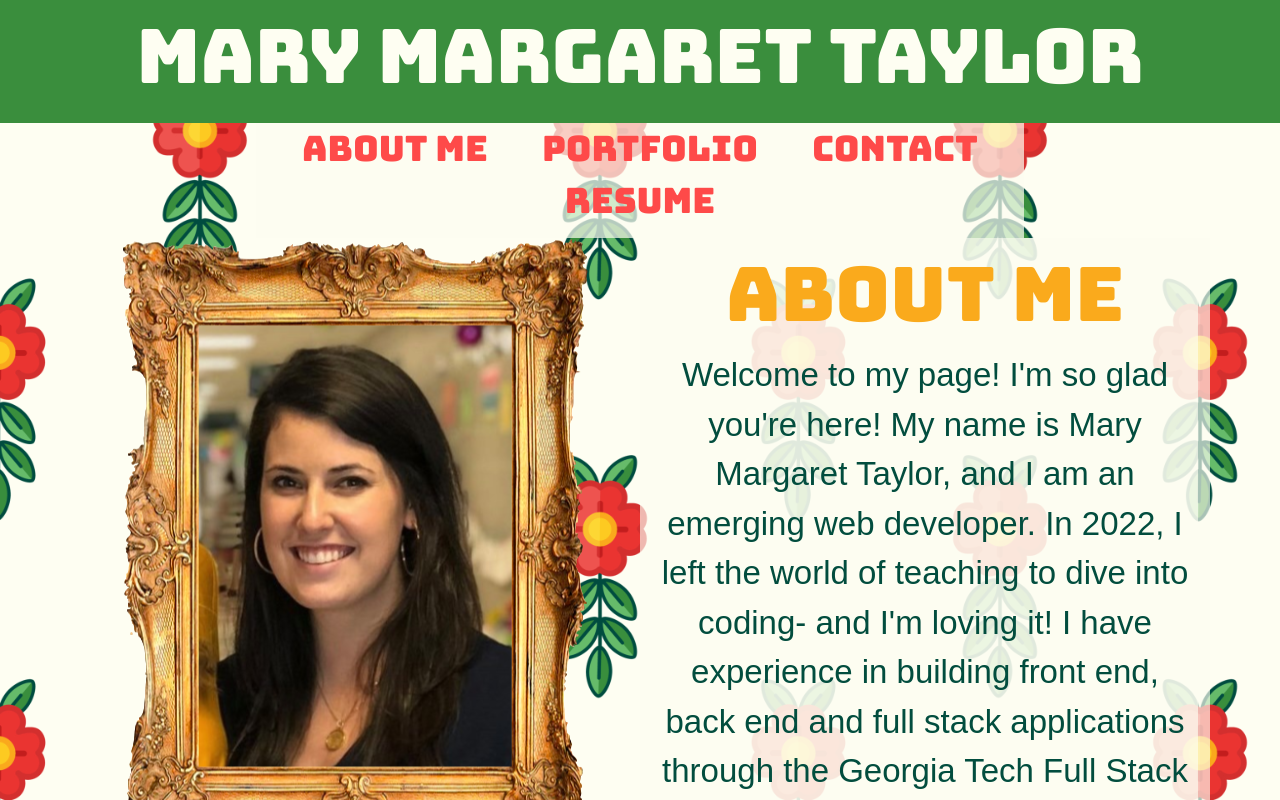
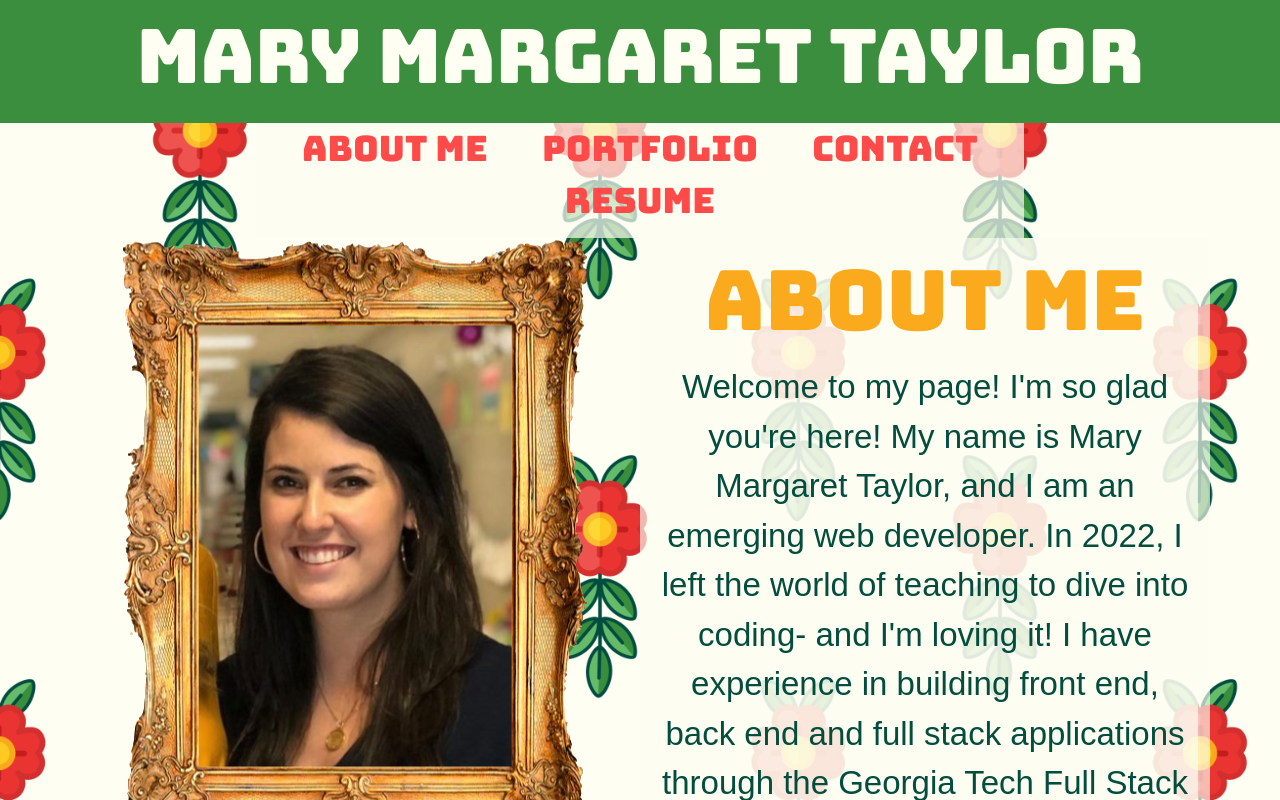
Before and after one commit to mmtaylor7/portfolio-react, a React (Create React App) app: page / in a window 1280 px wide. Shown: the top 800 px of the page. Built offline with nearby package versions, Linux system fonts and the light colour scheme; a web font is replaced by a local one.

Commit message:
made title bigger portfolio

```diff
--- a/src/pages/Portfolio/Portfolio.css
+++ b/src/pages/Portfolio/Portfolio.css
@@ -1,6 +1,6 @@
 .page-title {
   font-family: "Bungee", cursive;
-  font-size: 75px;
+  font-size: 83px;
   color: #faaa1c;
   /* background-color: #fefef2; */
   background-color: #fefef2a9;
```
